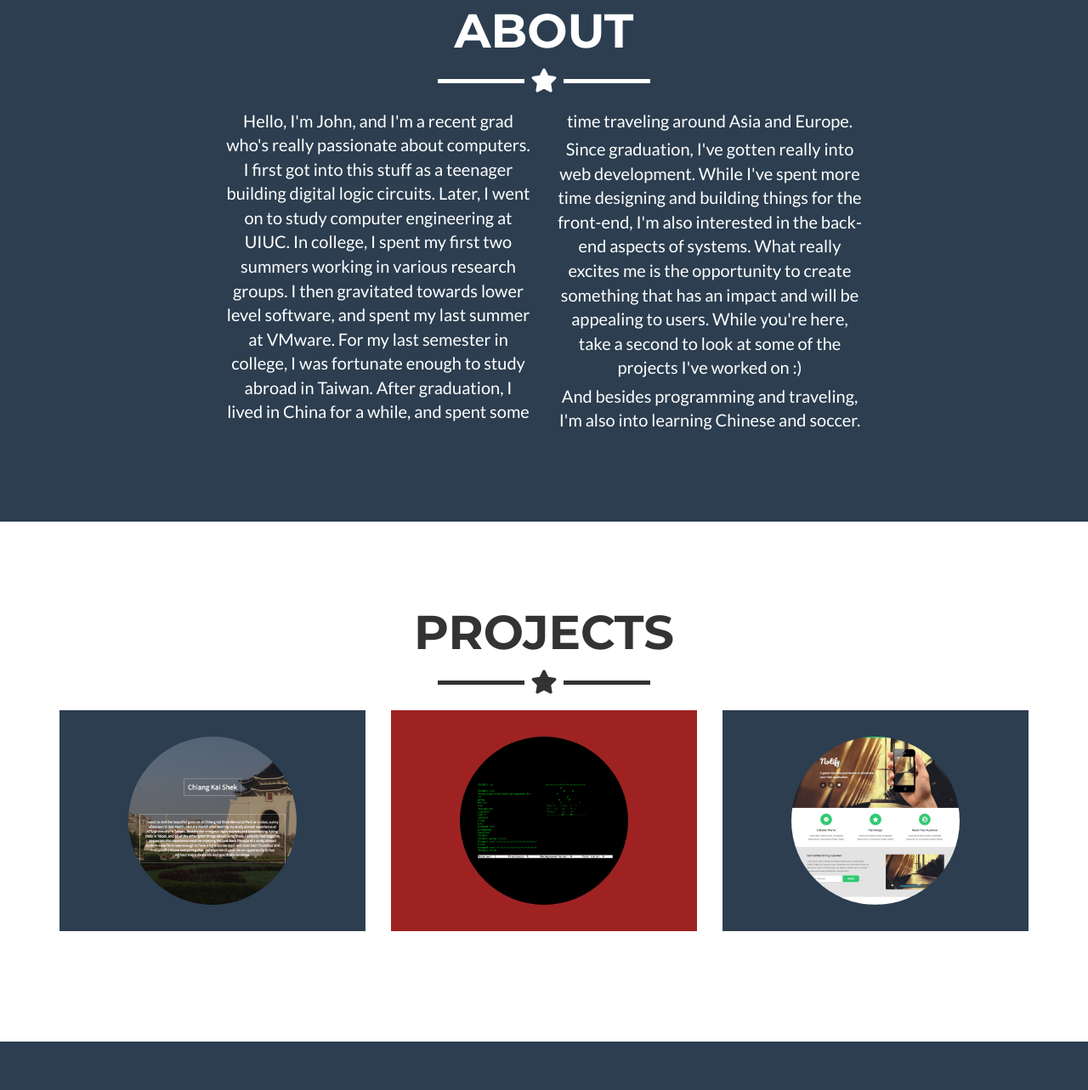
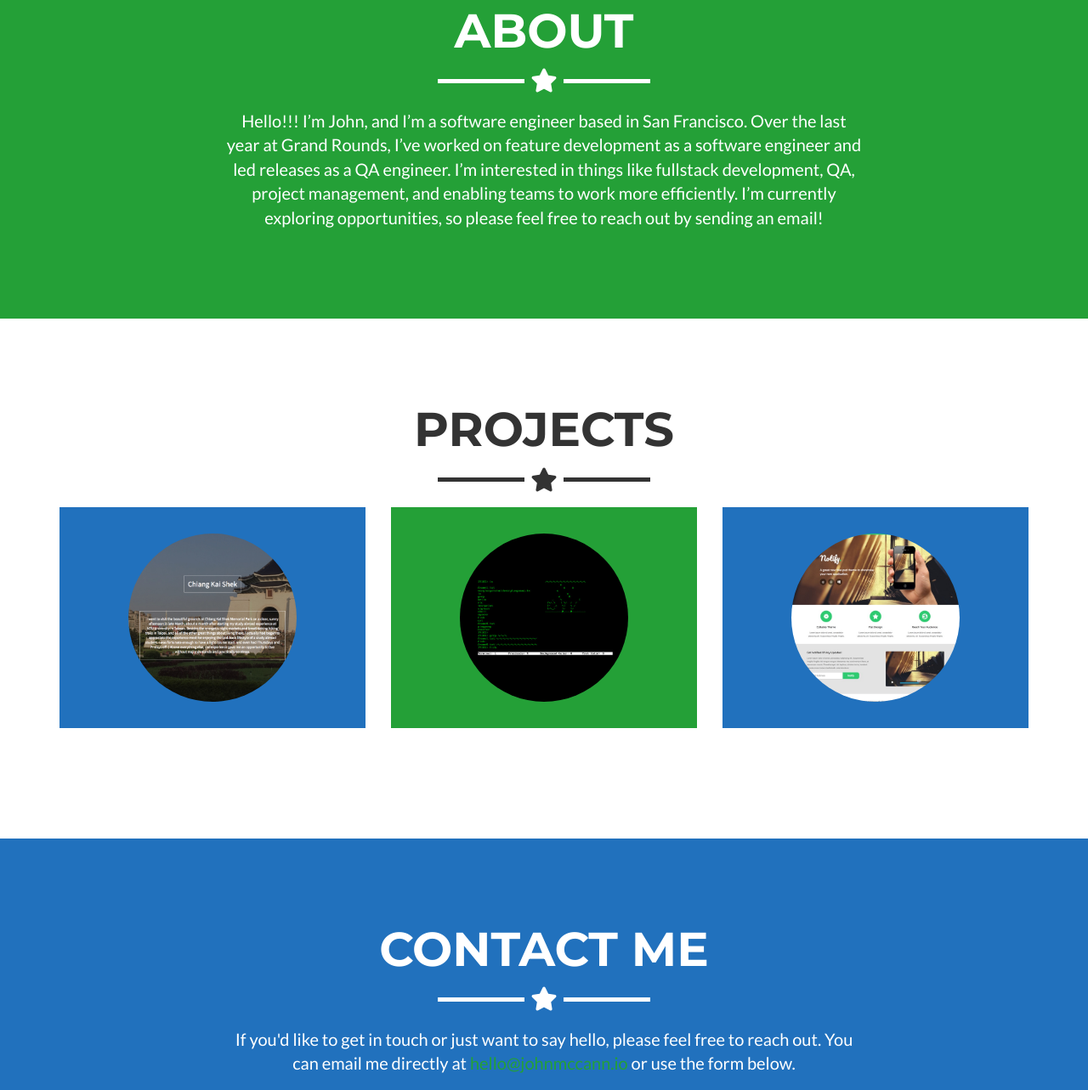
Before and after one commit to johnfrancismccann/johnfrancismccann.github.io, a website: page index.html in a window 1280 px wide. Shown: the part 860-2143 px from the top of the page at 85% size. Drawn offline with nearby package versions, Linux system fonts and the light colour scheme.

Commit message:
Update color scheme to green and blue

```diff
--- a/css/added.css
+++ b/css/added.css
@@ -11,7 +11,7 @@ a:hover, a:focus {
     outline: none;
 }
 
-.orange-red, .orange-red hr.star-light:after,
+.green, .green hr.star-light:after,
 .navbar-custom .navbar-toggle:hover,
 .navbar-custom .navbar-toggle:focus,
 .navbar-custom .navbar-nav li.active a,
@@ -21,25 +21,40 @@ a:hover, a:focus {
 .btn,
 footer .footer-above {
 /* #portfolio .portfolio-item .portfolio-link .caption { */
-  /* background: #9e2222; */
-    background: rgb(158, 34, 34);
+    background: #24a037;
 }
 
-.orange-red-font,
-a:active,
-a:hover,
-a:focus,
-a:visited,
-.navbar-custom .navbar-nav li a:hover,
+footer .footer-above.navy {
+  background: #2171bd;
+}
+
+.grey {
+  background: #777b82;
+}
+
+.green {
+  background: #24a037;
+}
+
+.green-font,
+/* a:active, */
+/* a:hover, */
+/* a:focus, */
+/* a:visited, */
+/* .navbar-custom .navbar-nav li a:hover, */
 .modal-body p a,
 .btn-outline:hover,
 .floating-label-form-group-with-focus label {
-    color: #9e2222;
+    color: #24a037;
 }
 
-/* NAVY */
+.navbar-custom .navbar-nav li a:hover {
+    color: white;
+}
+
+/* Ocean Blue */
 .navy, .navy hr.star-light:after {
-    background: #2C3E50;
+  background: #2171bd;
 }
 
 .btn:hover,
@@ -80,7 +95,6 @@ section#about p {
 
 .portfolio-overlay {
     /* display: block; */
-    /* background: #9e2222; */
     height: 100%;
     /* height: auto;  */
     width: 100%;
@@ -186,5 +200,5 @@ ul#around-web li a svg path {
 ul#around-web li a:hover svg path,
 ul#around-web li a:active svg path,
 ul#around-web li a:focus svg path {
-    fill: #9e2222;
+    fill: #24a037;
 }
--- a/css/freelancer.css
+++ b/css/freelancer.css
@@ -18,7 +18,7 @@ a:hover,
 a:focus,
 a:active,
 a.active {
-  color: #18BC9C;
+  color: #24a037;
   outline: none;
 }
 h1,
@@ -116,6 +116,8 @@ header .intro-text .skills {
 }
 .navbar-custom .navbar-brand {
   color: white;
+  /* color: #2C3E50; */
+  /* color: #777b82; */
 }
 .navbar-custom .navbar-brand:hover,
 .navbar-custom .navbar-brand:focus,
@@ -128,6 +130,8 @@ header .intro-text .skills {
 }
 .navbar-custom .navbar-nav li a {
   color: white;
+  /* color: #2C3E50; */
+  /* color: #777b82; */
 }
 .navbar-custom .navbar-nav li a:hover {
   /* color: #18BC9C; */
@@ -314,7 +318,7 @@ footer .footer-col {
 }
 footer .footer-below {
   padding: 25px 0;
-  background-color: #233140;
+  /* background-color: #233140; */
 }
 .btn-outline {
   color: white;
@@ -510,3 +514,7 @@ fieldset[disabled] .btn-success.active {
   opacity: 0;
   display: none;
 }
+
+.navy-font {
+    color: #2C3E50;
+}
--- a/index.html
+++ b/index.html
@@ -50,14 +50,14 @@
 <body id="page-top" class="index">
 
     <!-- Navigation -->
-    <nav id="mainNav" class="navbar navbar-default navbar-fixed-top navbar-custom">
+    <nav id="mainNav" class="navbar navbar-default navbar-fixed-top navbar-custom green">
         <div class="container">
             <!-- Brand and toggle get grouped for better mobile display -->
             <div class="navbar-header page-scroll">
                 <button type="button" class="navbar-toggle" data-toggle="collapse" data-target="#bs-example-navbar-collapse-1">
                     <span class="sr-only">Toggle navigation</span> Menu <i class="fa fa-bars"></i>
                 </button>
-                <a class="navbar-brand" href="#page-top">John McCann</a>
+                <a class="navbar-brand navy-font" href="#page-top">John McCann</a>
             </div>
 
             <!-- Collect the nav links, forms, and other content for toggling -->
@@ -83,7 +83,7 @@
     </nav>
 
     <!-- Header -->
-    <header class="orange-red">
+    <header class="navy">
         <div class="container">
             <div class="row">
                 <div class="col-lg-12">
@@ -92,7 +92,7 @@
                     <div class="intro-text">
                         <span class="name">John McCann</span>
                         <hr class="star-light">
-                        <span class="skills">Software Engineer - Former Nomad</span>
+                        <span class="skills">Software Engineer</span>
                     </div>
                 </div>
             </div>
@@ -100,7 +100,7 @@
     </header>
 
     <!-- About Section -->
-    <section class="success navy" id="about">
+    <section class="success green" id="about">
         <div class="container">
             <div class="row">
                 <div class="col-lg-12 text-center">
@@ -109,41 +109,19 @@
                 </div>
             </div>
             <div class="row">
-                <div class="col-lg-4 col-lg-offset-2">
+                <div class="col-lg-8 col-lg-offset-2">
                     <p>
-                        Hello, I'm John, and I'm a recent grad who's really
-                        passionate about computers.  I first got into this
-                        stuff as a teenager building digital logic circuits.
-                        Later, I went on to study computer engineering at UIUC.
-                        In college, I spent my first two summers working in
-                        various research groups. I then gravitated towards
-                        lower level software, and spent my last summer at
-                        VMware. For my last semester in college, I was
-                        fortunate enough to study abroad in Taiwan. After
-                        graduation, I lived in China for a while, and spent some
-                    </p>
-                </div>
-                <div class="col-lg-4">
-                        <p>time traveling around Asia and Europe.</p>
-
-                    <p>
-                        Since
-                        graduation, I've gotten really into web development.
-                        While I've spent more time designing and building
-                        things for the front-end, I'm also interested in the
-                        back-end aspects of systems. What really excites me is
-                        the opportunity to create something that has an impact
-                        and will be appealing to users. While you're here, take
-                        a second to look at some of the projects I've worked
-                        on :)
-                    </p>
-                    <p>
-                        And besides programming and traveling, I'm also into learning Chinese and
-                        soccer.
+                        Hello!!! I’m John, and I’m a software engineer based in
+                        San Francisco. Over the last year at Grand Rounds, I’ve
+                        worked on feature development as a software engineer
+                        and led releases as a QA engineer. I’m interested in
+                        things like fullstack development, QA, project
+                        management, and enabling teams to work more
+                        efficiently. I’m currently exploring opportunities, so
+                        please feel free to reach out by sending an email!
                     </p>
                 </div>
             </div>
-
         </div>
     </section>
 
@@ -172,10 +150,10 @@
                 </div>
                 <div class="col-sm-4 portfolio-item">
                     <a href="#segfault-os" class="portfolio-link" data-toggle="modal">
-                        <div class="portfolio-overlay orange-red">
+                        <div class="portfolio-overlay green">
                             <img src="img/portfolio/segfault_os.jpeg" alt="" class="portfolio-image">
                         </div>
-                        <div class="caption orange-red">
+                        <div class="caption green">
                             <div class="caption-content">
                                 <span>Segfault OS</span>
                             </div>
@@ -257,7 +235,7 @@
 
     <!-- Footer -->
     <footer class="text-center">
-        <div class="footer-above">
+        <div class="footer-above navy">
             <div class="container">
                 <div class="row">
                     <div class="footer-col col-md-12">
@@ -314,7 +292,7 @@
                 </div>
             </div>
         </div>
-        <div class="footer-below">
+        <div class="footer-below green">
             <div class="container">
                 <div class="row">
                     <div class="col-lg-12">
```
